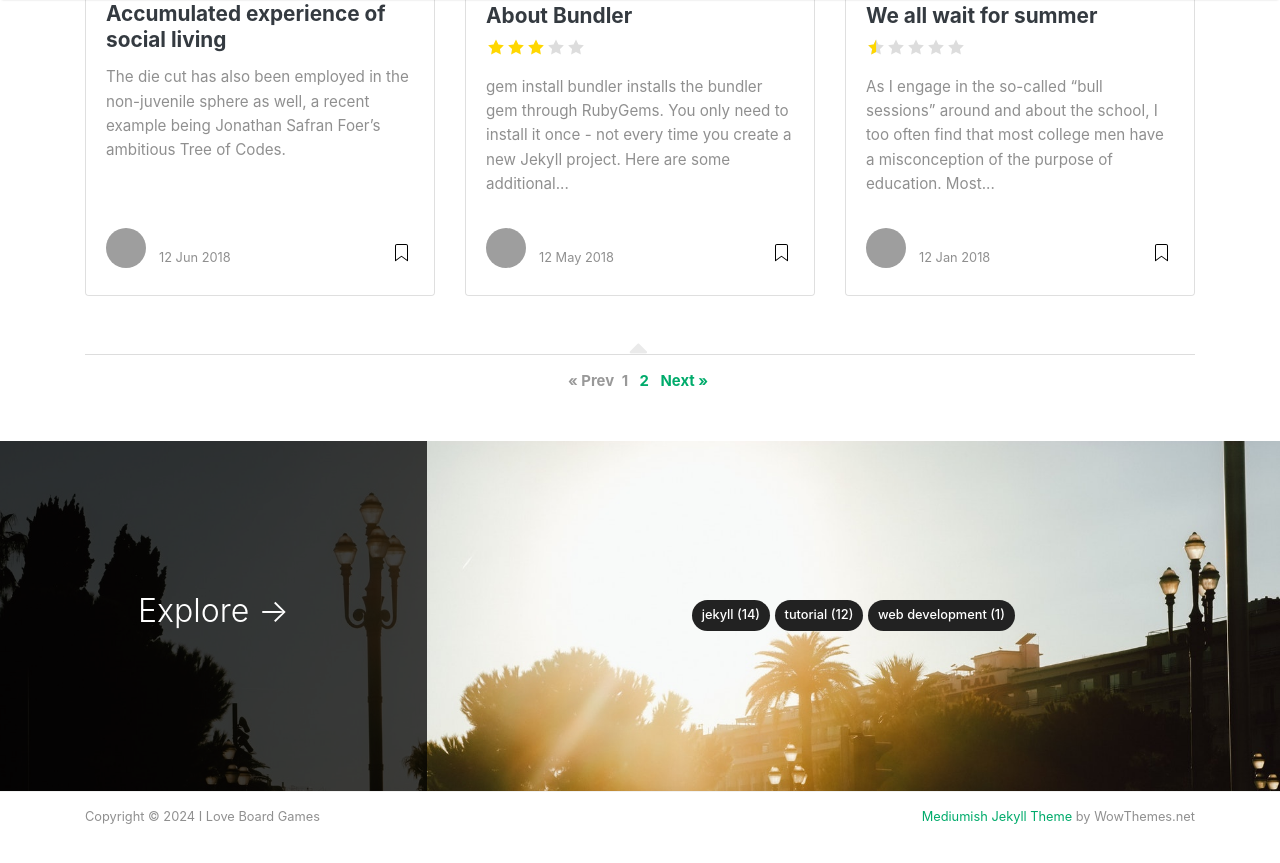
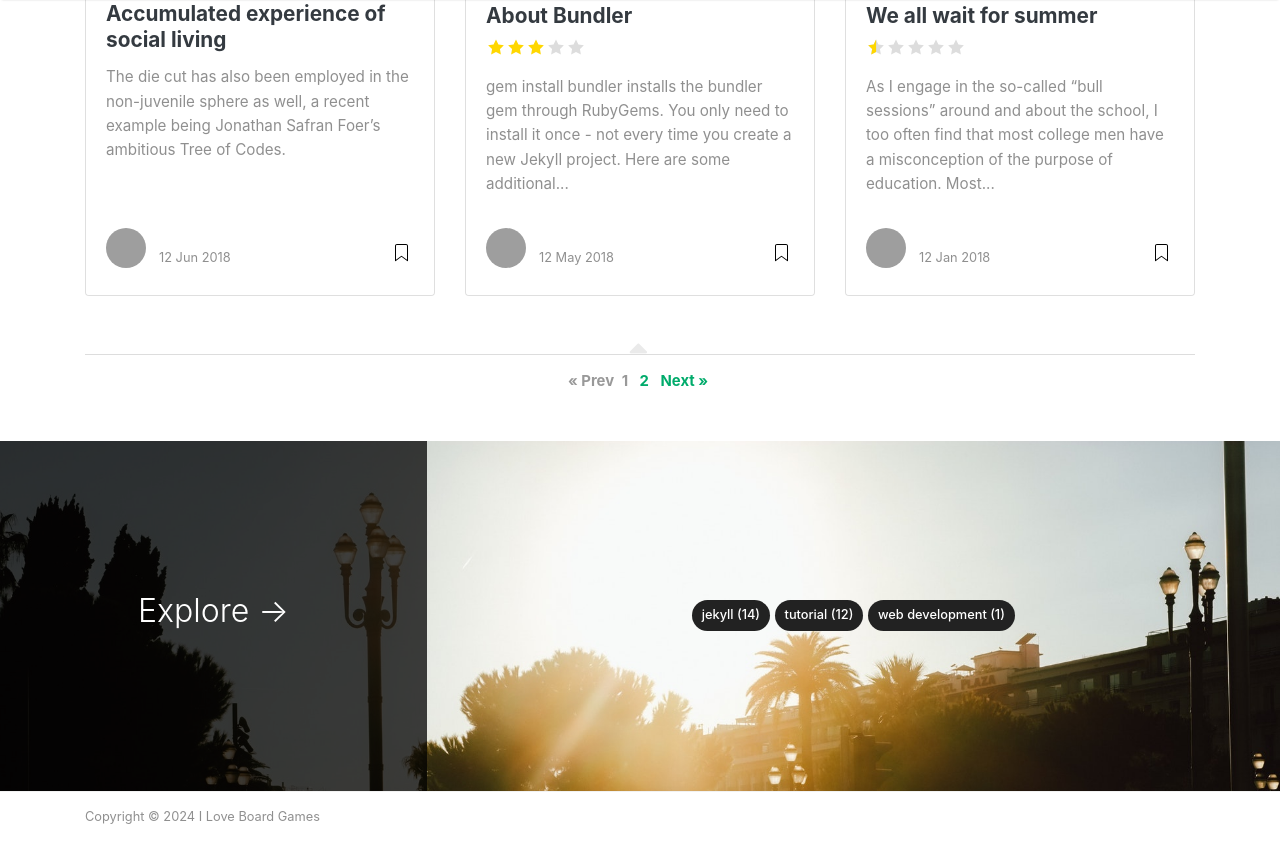
Before and after one commit to joeljfischer/i-love-board-games, a Jekyll site: the page built from index.html, in a window 1280 px wide and 900 px high, scrolled down 1540 px. Shown: the top 863 px of the window. Built offline with Jekyll 4.4.1, drawn with Linux system fonts in a browser that asks for light colours; nearby versions of some CDN libraries; the list of posts is cut into pages by our own code; some of the changed text lies outside the part shown; grey boxes are pictures that could not be loaded.

Commit message:
fix(layout): Update default layout

```diff
--- a/_layouts/default.html
+++ b/_layouts/default.html
@@ -74,24 +74,25 @@
                 <li class="nav-item">
                 <a class="nav-link" href="{{ site.baseurl }}/about">About</a>
                 </li>
+                    {% assign categories_list = site.categories %}
+                    {% if categories_list.first[0] == null %}
+                        {% for category in categories_list %}
+                        <li class="nav-item">
+                        <a class="nav-link" href="{{site.baseurl}}/categories#{{ category | url_escape | strip | replace: ' ', '-' }}">{{
+                            category | capitalize }}</a>
+                        </li>
+                        {% endfor %}
+                    {% else %}
+                        {% for category in categories_list %}
+                            <li class="nav-item">
+                            <a class="nav-link" href="{{site.baseurl}}/categories#{{ category[0] | url_escape | strip | replace: ' ', '-' }}">{{
+                            category[0] | capitalize }}</a>
+                            </li>
+                        {% endfor %}
+                    {% endif %}
+                    {% assign categories_list = nil %}
 
-                <li class="nav-item">
-                <a target="_blank" class="nav-link" href="https://bootstrapstarter.com/bootstrap-templates/template-mediumish-bootstrap-jekyll/"> Docs</a>
-                </li>
-
-                <li class="nav-item">
-                <a target="_blank" class="nav-link" href="https://www.wowthemes.net/themes/mediumish-wordpress/"><i class="fab fa-wordpress-simple"></i> WP Version</a>
-                </li>
-
-                <li class="nav-item">
-                <a target="_blank" class="nav-link" href="https://www.wowthemes.net/themes/mediumish-ghost/"><i class="fab fa-snapchat-ghost"></i> Ghost Version</a>
-                </li>
-
-                <li class="nav-item">
-                <a target="_blank" class="nav-link" href="https://github.com/wowthemesnet/mediumish-theme-jekyll"><i class="fab fa-github"></i> Fork on Github</a>
-                </li>
-
-                {% include search-lunr.html %}
+                    {% include search-lunr.html %}
 
             </ul>
 
@@ -174,9 +175,6 @@
             <div class="col-md-6 col-sm-6 text-center text-lg-left">
                 Copyright © {{ site.time | date: "%Y" }} {{ site.name }}
             </div>
-            <div class="col-md-6 col-sm-6 text-center text-lg-right">
-                <a target="_blank" href="https://www.wowthemes.net/mediumish-free-jekyll-template/">Mediumish Jekyll Theme</a> by WowThemes.net
-            </div>
         </div>
     </div>
 </footer>
```
